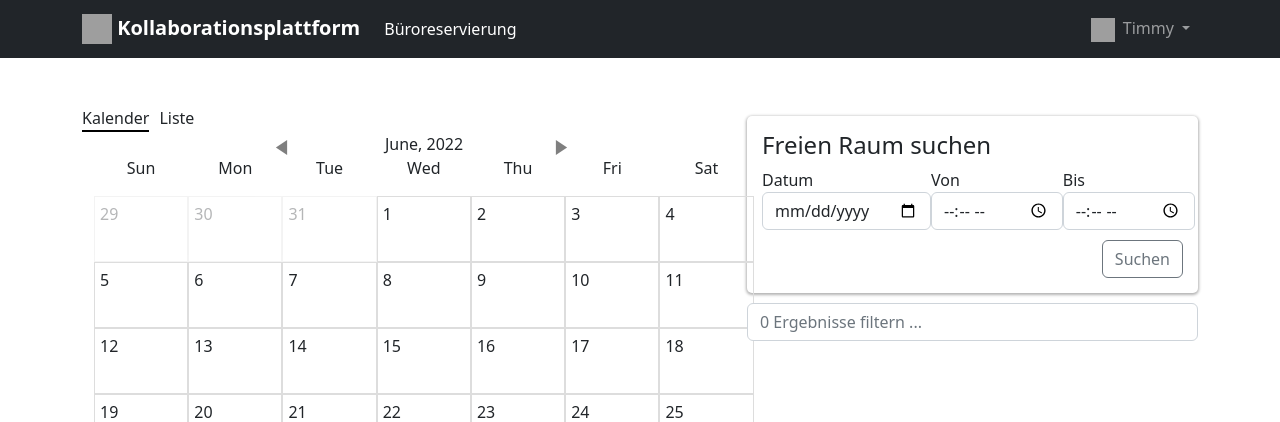
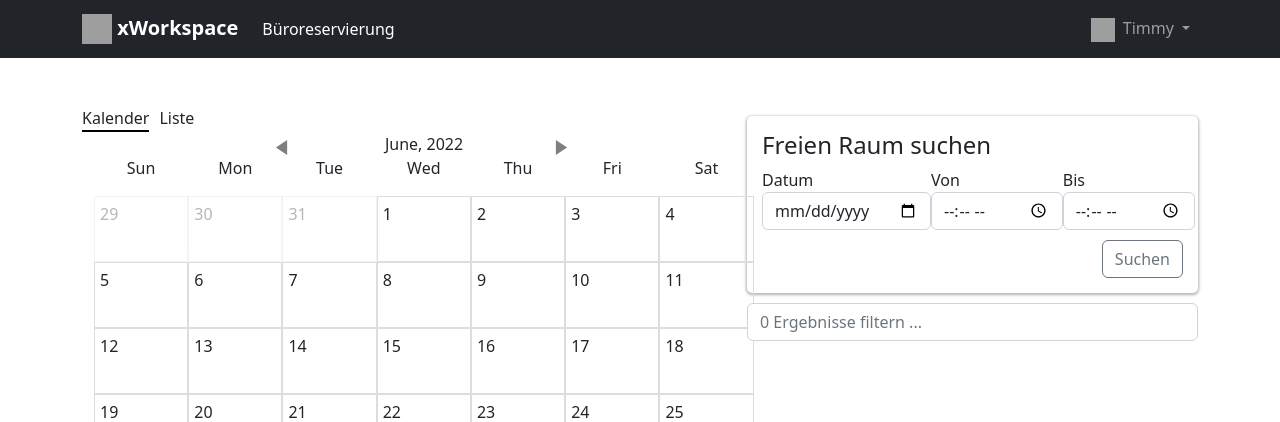
Before and after one commit to stesto/xWorkspace, a PHP site: page / in a window 1280 px wide. Shown: the top 422 px of the page. Run offline with PHP 8.4, Linux system fonts and the light colour scheme; data that the repository does not hold is empty; some libraries are stand-ins or nearby versions; grey boxes are pictures that could not be loaded.

Commit message:
Namensänderung: Kollaborationsplattform > xWorkspace

```diff
--- a/index.php
+++ b/index.php
@@ -15,7 +15,7 @@
 				<div class="container-md">
 					<a class="navbar-brand" href="#">
 						<img src="https://cdn-icons-png.flaticon.com/512/3050/3050525.png" alt="" width="30" height="30" class="d-inline-block align-text-top">
-						<b>Kollaborationsplattform</b>
+						<b>xWorkspace</b>
 					</a>
 					<button class="navbar-toggler" type="button" data-bs-toggle="collapse" data-bs-target="#menubar">
 						<span class="navbar-toggler-icon"></span>
```
